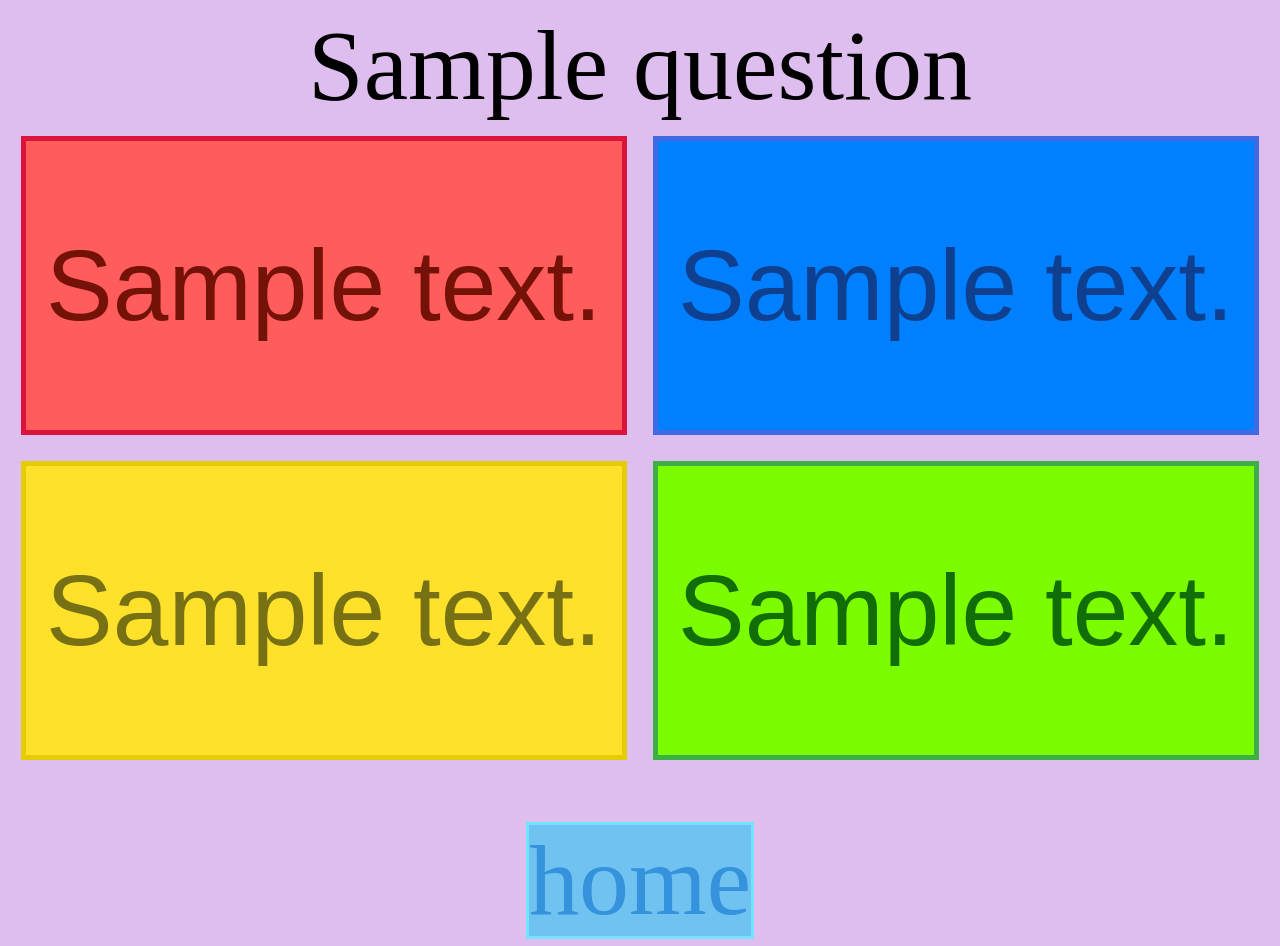
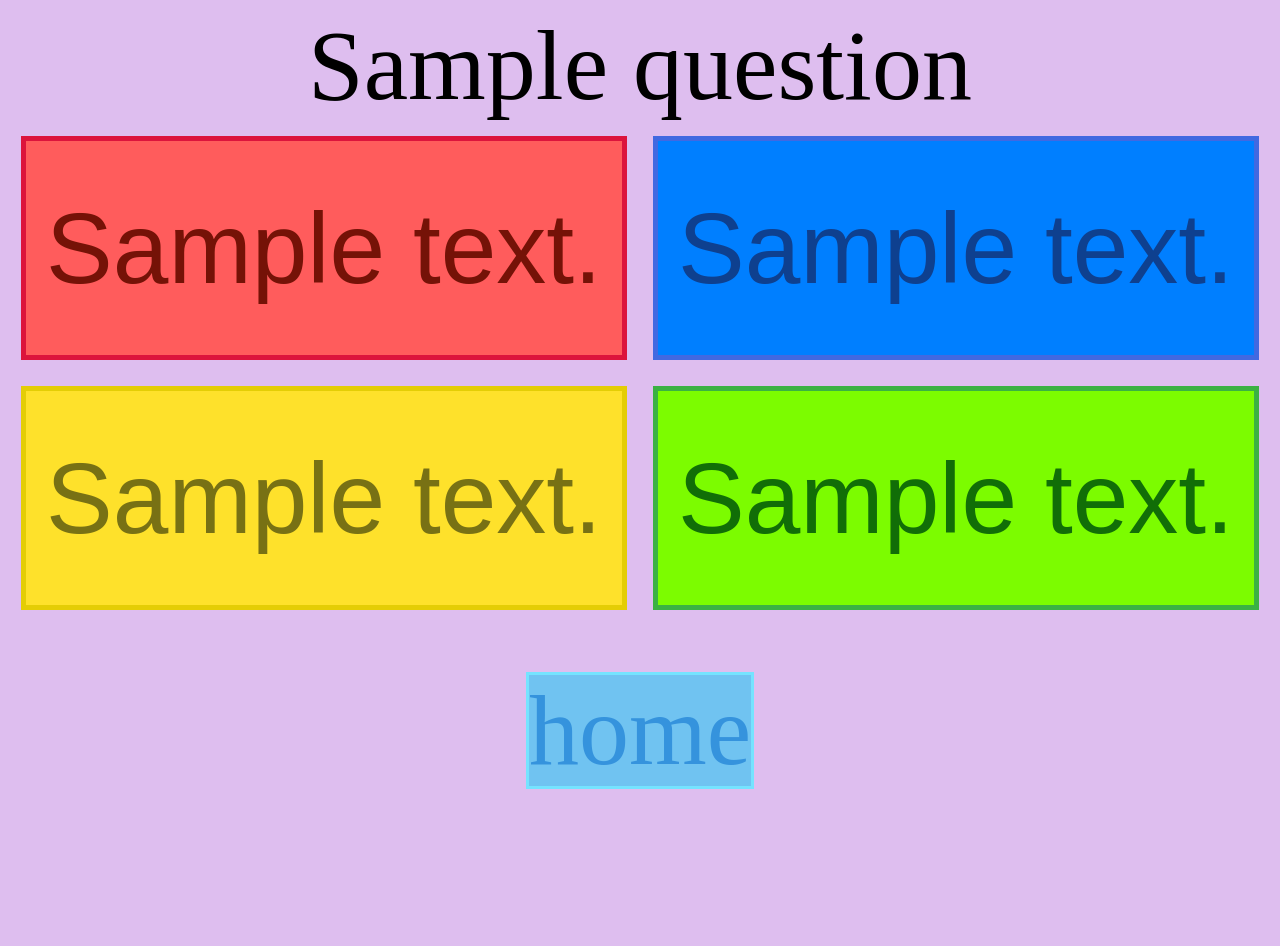
Before and after one commit to eranho23-meet/quizzazle-project-y2summer, a Flask app: template quizzazle/templates/quiz_yourself.html in a window 1280 px wide. After the commit the page ends 789 px from the top, so only its background shows below. Run offline with Flask 2, Linux system fonts and the light colour scheme; the template is opened without the code that fills it: most values are stand-ins (such as "Sample title", 1, 10 or a date in 2020).

Commit message:
addeed a nice and cool icon
ye

```diff
--- a/quizzazle/static/answer_style.css
+++ b/quizzazle/static/answer_style.css
@@ -7,7 +7,7 @@ img{
 
 h1 {
 	text-align: center;
-	font-size: 200px;
+	font-size: 100px;
 	margin-bottom: 0px;
 	margin-top: 0px;
 }
--- a/quizzazle/static/quiz_style.css
+++ b/quizzazle/static/quiz_style.css
@@ -10,7 +10,7 @@ body {
 
 #answers {
 	width: 100%;
-	height: 650px;
+	height: 500px;
 	margin-bottom: 50px;
 	display: inline-flex;
 	flex-direction: row;
--- a/quizzazle/templates/add_question.html
+++ b/quizzazle/templates/add_question.html
@@ -3,6 +3,7 @@
   <head>
   	<title>quizazzle</title>
     <link rel="stylesheet" href="../static/maker_style.css">
+    <link rel="icon" href="../static/logo.png" type="image/icon type">
   </head>
   <body>
 
--- a/quizzazle/templates/home.html
+++ b/quizzazle/templates/home.html
@@ -3,6 +3,7 @@
   <head>
   	<title>quizazzle</title>
     <link rel="stylesheet" href="../static/home_style.css">
+    <link rel="icon" href="../static/logo.png" type="image/icon type">
   </head>
   <body>
 
--- a/quizzazle/templates/is_correctC.html
+++ b/quizzazle/templates/is_correctC.html
@@ -3,6 +3,7 @@
   <head>
   	<title>quizazzle</title>
     <link rel="stylesheet" href="../static/answer_style.css">
+    <link rel="icon" href="../static/logo.png" type="image/icon type">
   </head>
   <body id='green'>
 
--- a/quizzazle/templates/is_correctW.html
+++ b/quizzazle/templates/is_correctW.html
@@ -3,6 +3,7 @@
   <head>
   	<title>quizazzle</title>
     <link rel="stylesheet" href="../static/answer_style.css">
+    <link rel="icon" href="../static/logo.png" type="image/icon type">
   </head>
   <body id='red'>
 
--- a/quizzazle/templates/quiz_yourself.html
+++ b/quizzazle/templates/quiz_yourself.html
@@ -3,6 +3,7 @@
   <head>
   	<title>quizazzle</title>
     <link rel="stylesheet" href="../static/quiz_style.css">
+    <link rel="icon" href="../static/logo.png" type="image/icon type">
   </head>
   <body>
 
--- a/quizzazle/templates/slog_in.html
+++ b/quizzazle/templates/slog_in.html
@@ -3,6 +3,7 @@
   <head>
   	<title>quizazzle</title>
     <link rel="stylesheet" href="../static/logger_style.css">
+    <link rel="icon" href="../static/logo.png" type="image/icon type">
   </head>
   <body>
 
--- a/quizzazle/templates/user_stats.html
+++ b/quizzazle/templates/user_stats.html
@@ -3,6 +3,7 @@
   <head>
   	<title>quizazzle</title>
     <link rel="stylesheet" href="../static/user_stats.css">
+    <link rel="icon" href="../static/logo.png" type="image/icon type">
   </head>
   <body>
 
```
Also changed, not shown: quizzazle/static/logo.png (added).
